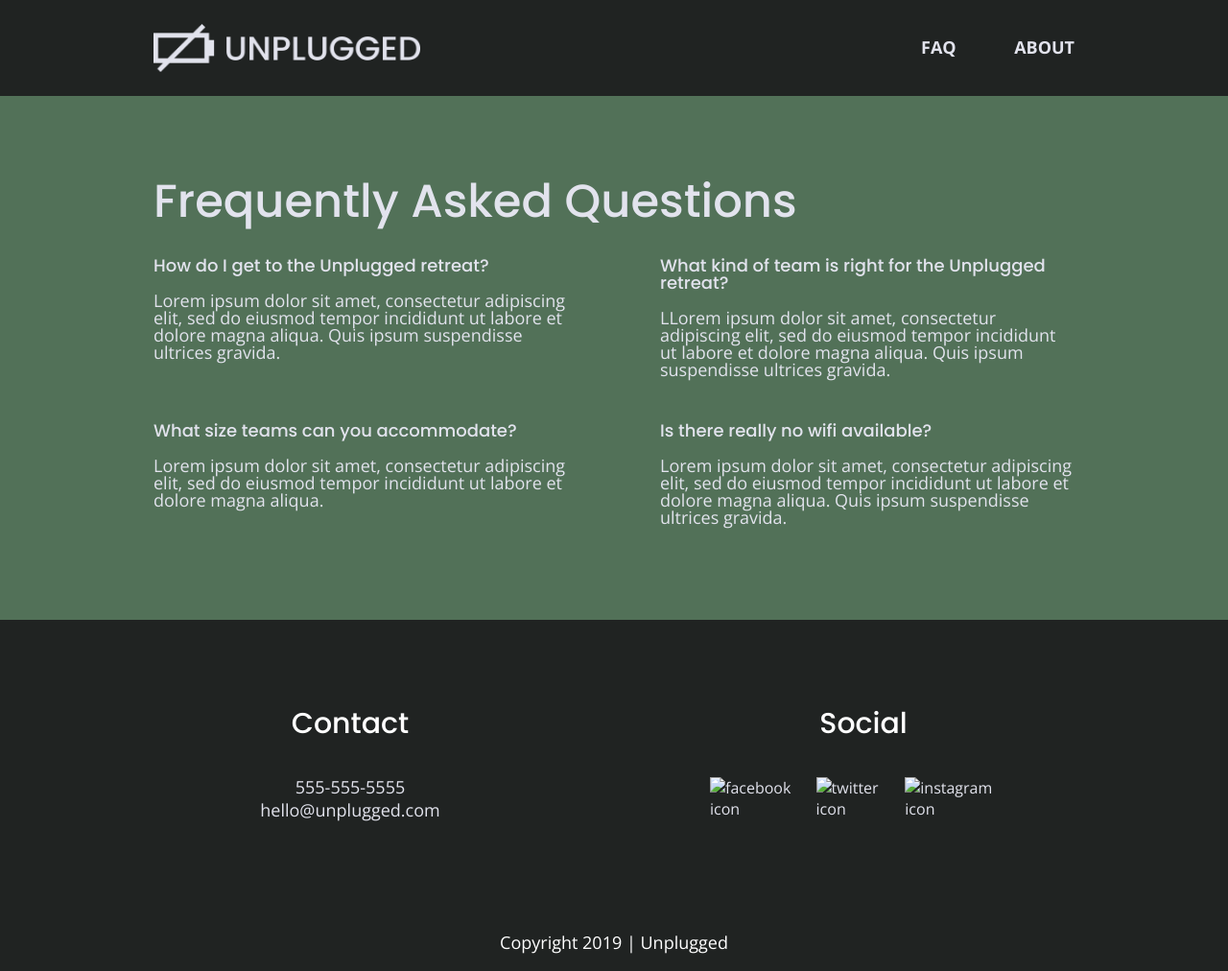
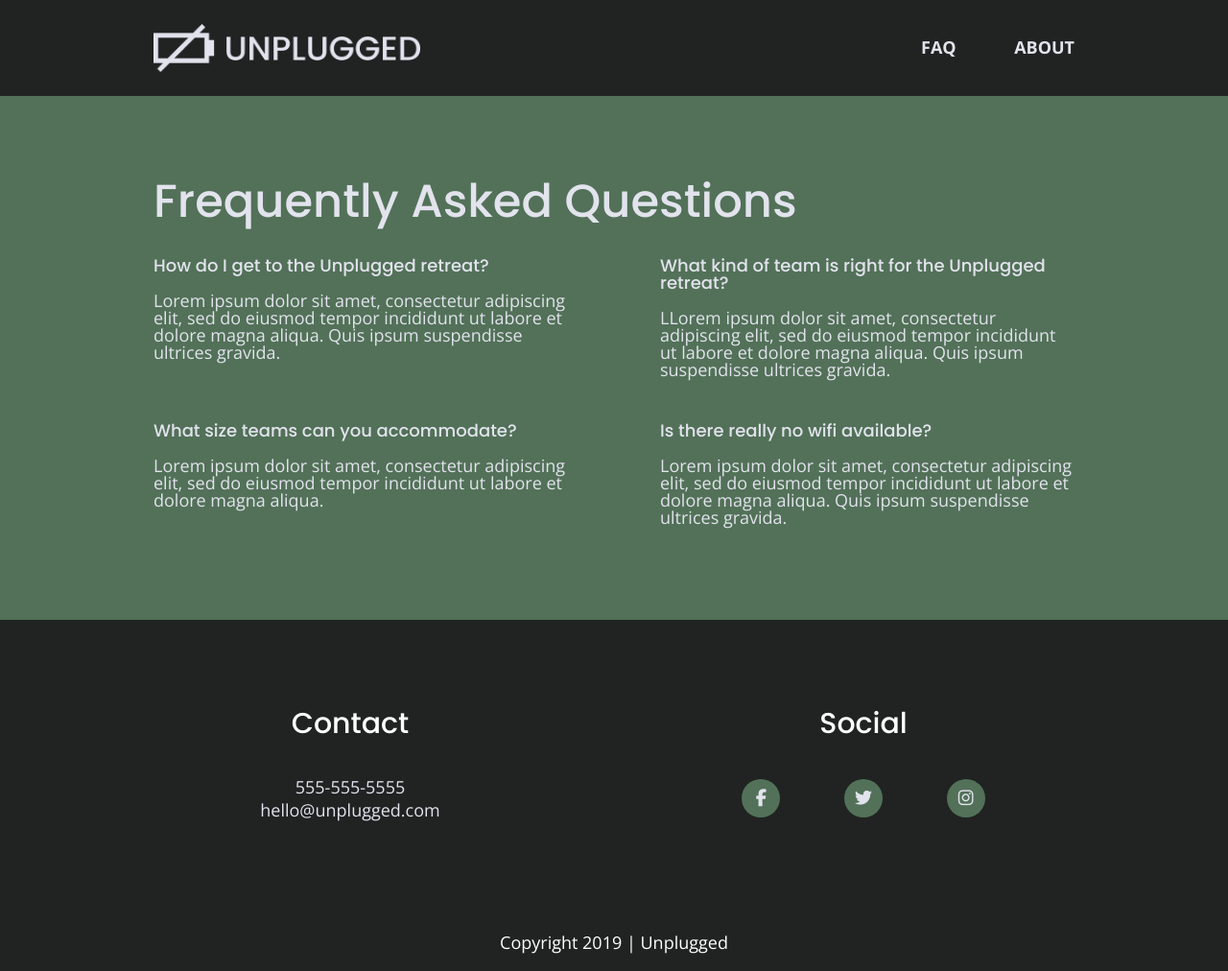
Before and after one commit to jpfingsten/unplugged-retreat-v2, a website: page faq/index.html in a window 1280 px wide. Shown: the whole page at 96% size. Drawn offline with nearby package versions, Linux system fonts and the light colour scheme.

Commit message:
Added social icons to all page footers

```diff
--- a/css/main.css
+++ b/css/main.css
@@ -428,6 +428,18 @@ footer h3 {
   display: flex;
   justify-content: space-around;
   align-items: center;
+}
+
+.social-icons i {
+  display: flex;
+  justify-content: center;
+  align-items: center;
+  width: 40px;
+  height: 40px;
+  text-align: center;
+  background-color: #527158;
+  border-radius: 40px;
+  font-size: 1.125rem;
 }
 
 .copyright {
--- a/faq/index.html
+++ b/faq/index.html
@@ -11,6 +11,7 @@
   <meta property="og:type" content="">
   <meta property="og:url" content="">
   <meta property="og:image" content="">
+  <meta name="theme-color" content="#fafafa">
 
   <link rel="manifest" href="../site.webmanifest">
   <link rel="apple-touch-icon" href="../icon.png">
@@ -19,7 +20,8 @@
   <link rel="stylesheet" href="../css/normalize.css">
   <link rel="stylesheet" href="../css/main.css">
 
-  <meta name="theme-color" content="#fafafa">
+  <!-- FontAwesome -->
+  <script src="https://kit.fontawesome.com/daa817c6f6.js" crossorigin="anonymous"></script>
 
   <!-- Google Fonts -->
   <link href="https://fonts.googleapis.com/css?family=Open+Sans:400,700&family=Poppins:500,700" rel="stylesheet">
@@ -93,9 +95,9 @@
       <div class="social">
         <h3>Social</h3>
         <div class="social-icons">
-          <a href="https://www.facebook.com/unpluggedretreat"><img src="" alt="facebook icon" /></a>
-          <a href="https://www.twitter.com/unpluggedretreat"><img src="" alt="twitter icon" /></a>
-          <a href="https://www.instagram.com/unpluggedretreat"><img src="" alt="instagram icon" /></a>
+          <a href="https://www.facebook.com/unpluggedretreat"><i class="fa-brands fa-facebook-f"></i></a>
+          <a href="https://www.twitter.com/unpluggedretreat"><i class="fa-brands fa-twitter"></i></a>
+          <a href="https://www.instagram.com/unpluggedretreat"><i class="fa-brands fa-instagram"></i></a>
         </div>
       </div>
     </div>
```
Also changed, not shown: about/index.html (+6 -4 lines), index.html (+3 -5 lines).
